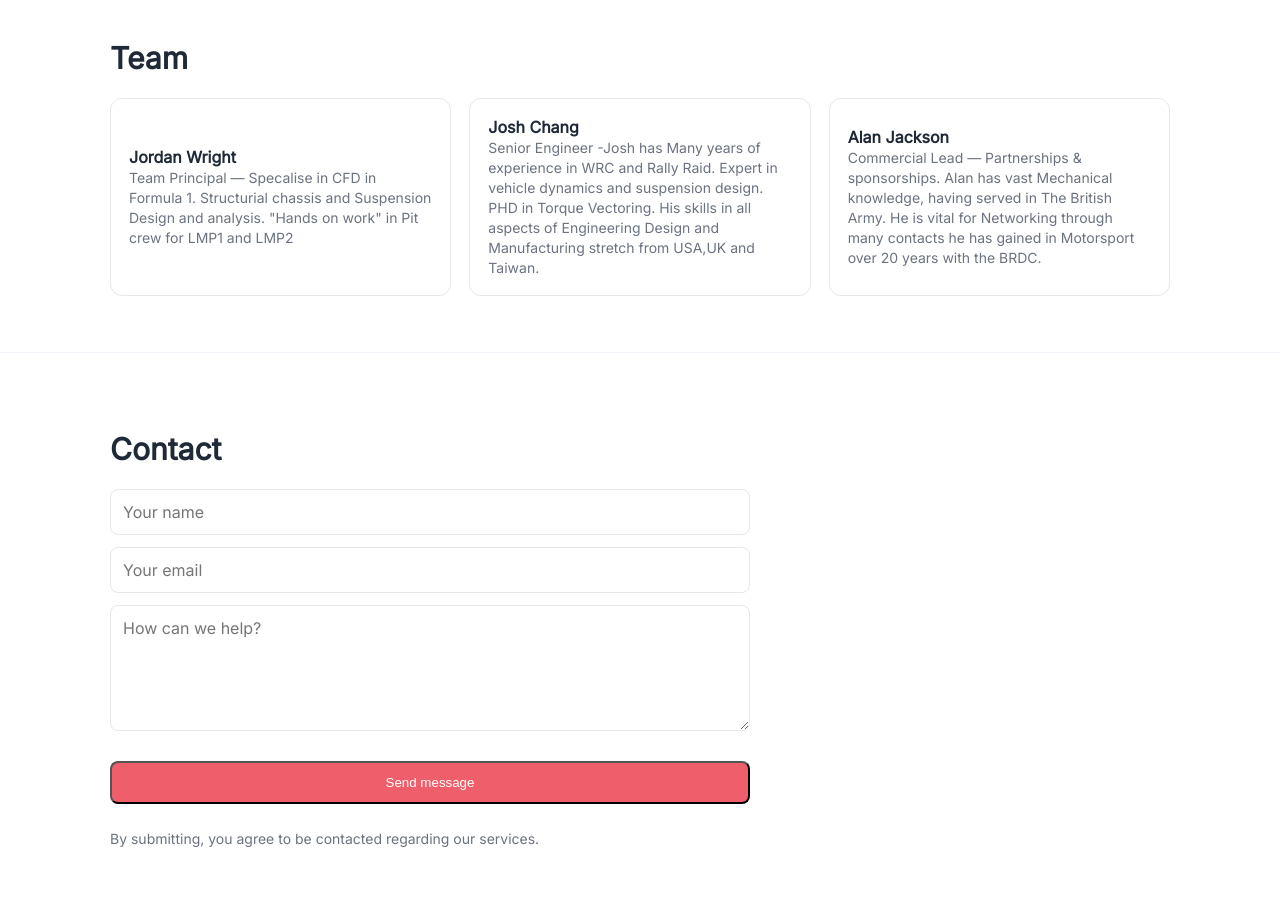
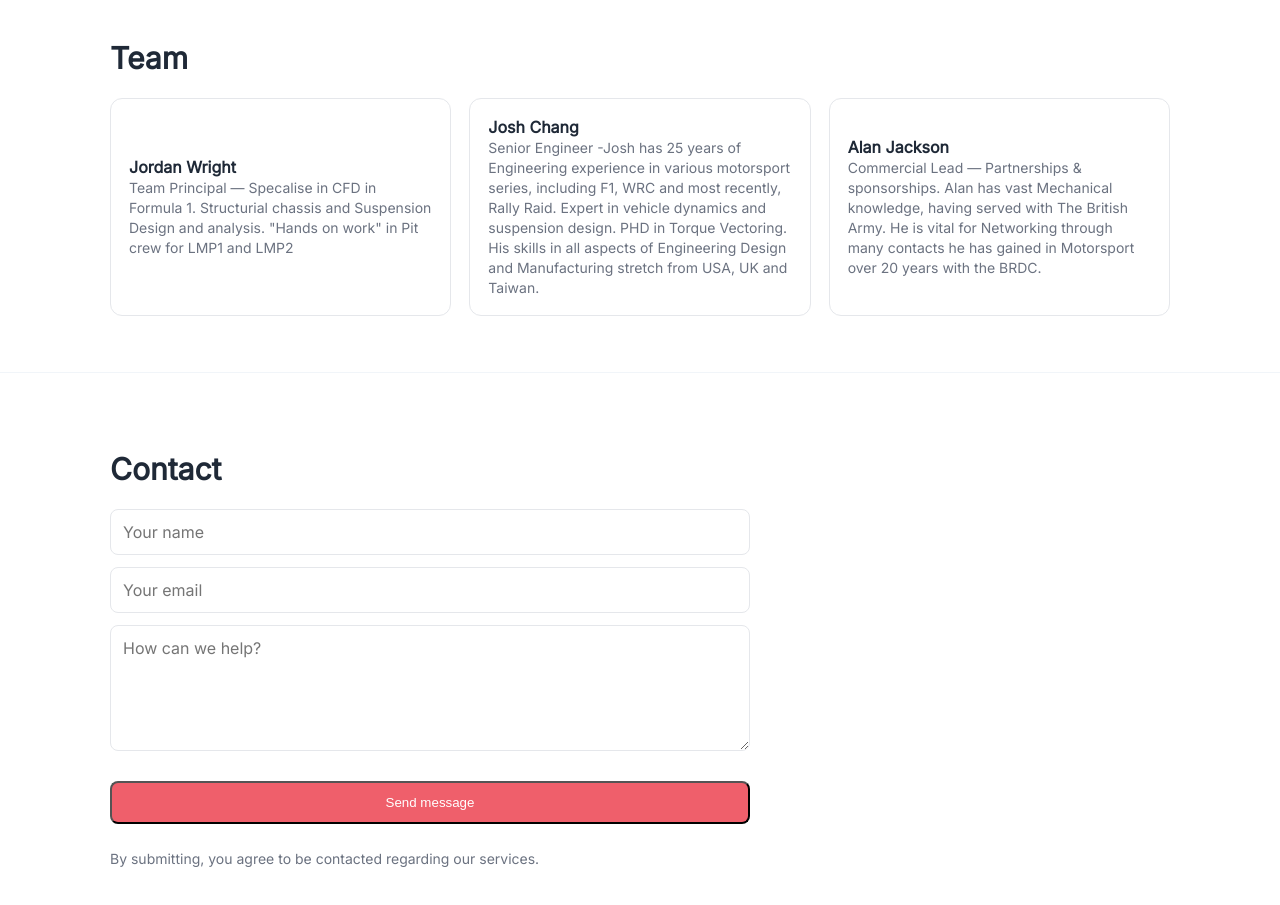
Before and after one commit to Jordy441/mjwr1, a website: page src/index.html in a window 1280 px wide. Shown: the part 1180-2085 px from the top of the page. Drawn offline with Linux system fonts and the light colour scheme.

Commit message:
Update index.html

```diff
--- a/src/index.html
+++ b/src/index.html
@@ -121,9 +121,10 @@
 
             <div>
               <strong>Josh Chang</strong><br>
-              <span class="muted small"> Senior Engineer -Josh has Many years of experience in WRC and Rally Raid.
+              <span class="muted small"> Senior Engineer -Josh has 25 years of Engineering experience
+                in various motorsport series, including F1, WRC and most recently, Rally Raid.
                 Expert in vehicle dynamics and suspension design. PHD in Torque Vectoring.
-                His skills in all aspects of Engineering Design and Manufacturing stretch from USA,UK and Taiwan.</span>
+                His skills in all aspects of Engineering Design and Manufacturing stretch from USA, UK and Taiwan.</span>
         </div>
       </div>
       <div class="card member">
@@ -131,7 +132,7 @@
             <div>
               <strong>Alan Jackson</strong><br>
               <span class="muted small">Commercial Lead — Partnerships & sponsorships.
-                Alan has vast Mechanical knowledge, having served in The British Army.
+                Alan has vast Mechanical knowledge, having served with The British Army.
                 He is vital for Networking through many contacts he has gained in Motorsport over 20 years with the BRDC.</span>
             </div>
           </div>
```
